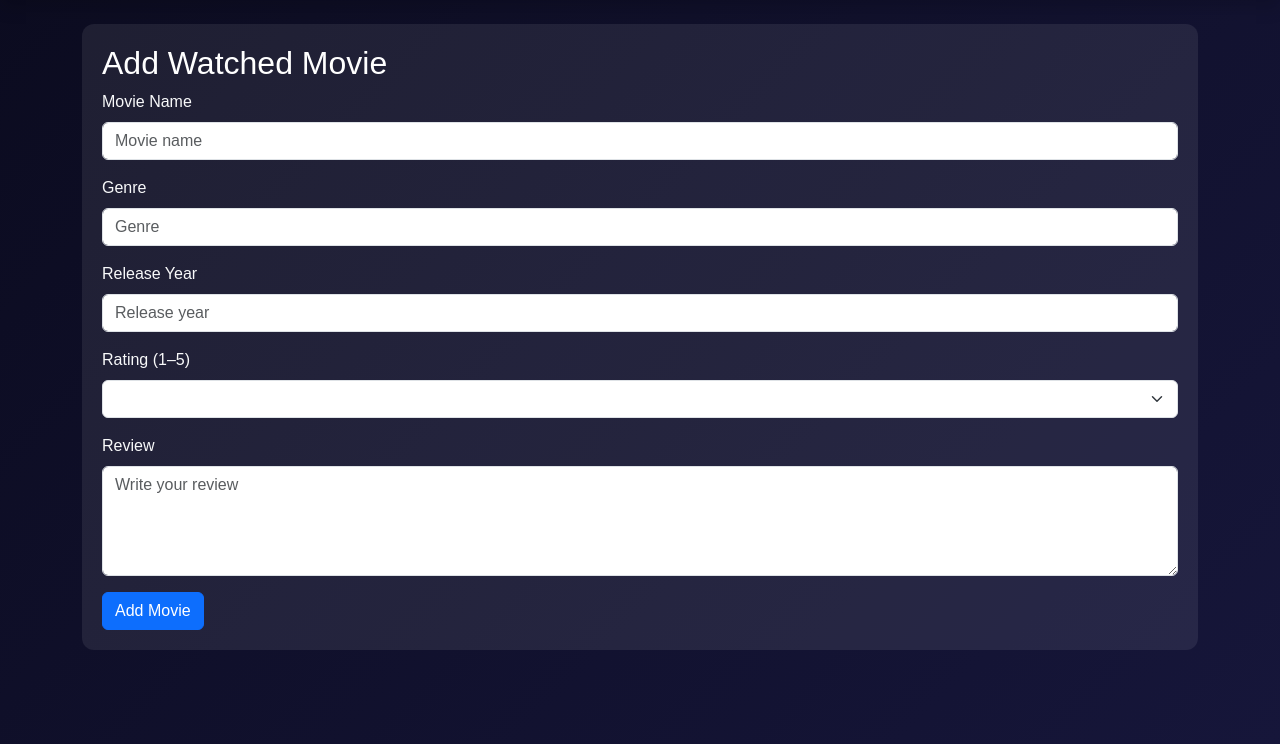
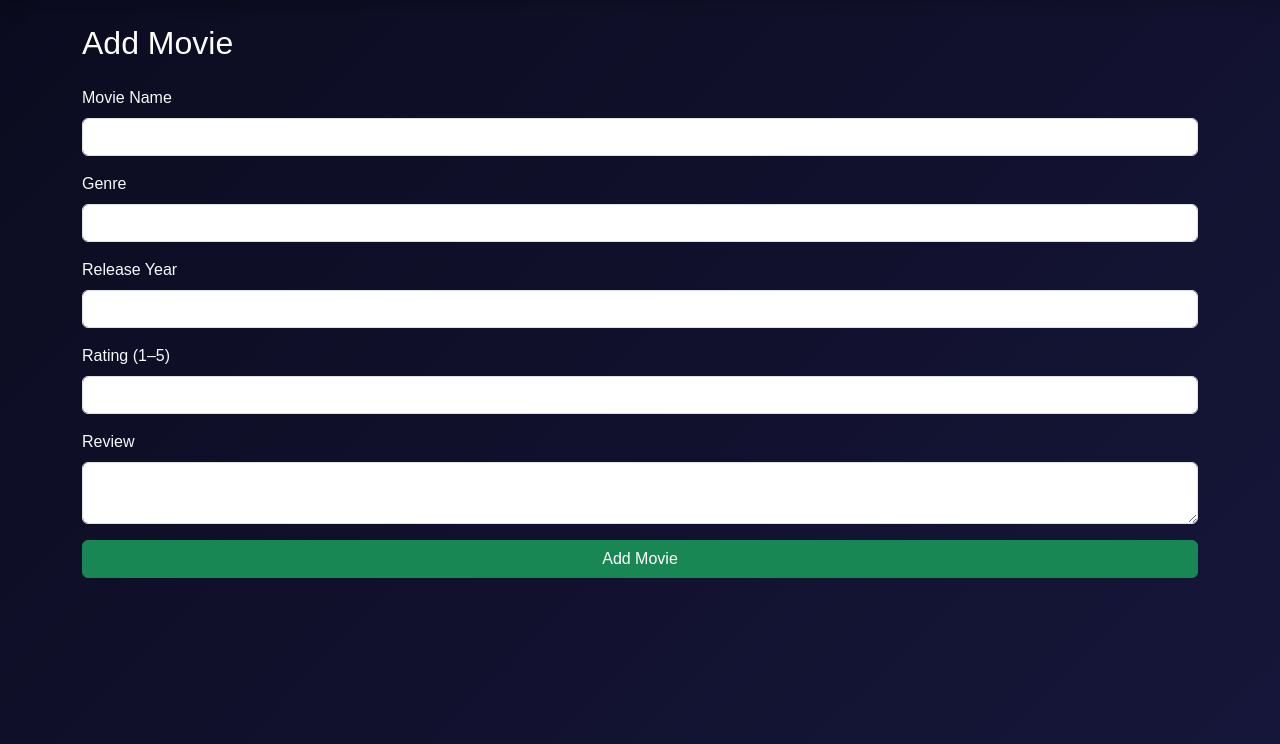
Before and after one commit to arranjan681/ReelLog, a Flask app: template templates/add_movie.html in a window 1280 px wide. Shown: the part 56-800 px from the top of the page. Run offline with Flask 3, Linux system fonts and the light colour scheme; the template is opened without the code that fills it: values that come from a table or form of the project are taken from there, others are empty.

Commit message:
Update add_movie.html

```diff
--- a/templates/add_movie.html
+++ b/templates/add_movie.html
@@ -1,42 +1,38 @@
 {% extends 'base.html' %}
 {% block content %}
-<div class="form-box">
-    <h2>Add Watched Movie</h2>
+<h2 class="mb-4">Add Movie</h2>
 
 <form method="POST">
     {{ form.hidden_tag() }}
 
     <div class="mb-3">
         {{ form.movie_name.label(class="form-label") }}
-            {{ form.movie_name(class="form-control", placeholder="Movie name") }}
+        {{ form.movie_name(class="form-control") }}
     </div>
 
     <div class="mb-3">
         {{ form.genre.label(class="form-label") }}
-            {{ form.genre(class="form-control", placeholder="Genre") }}
+        {{ form.genre(class="form-control") }}
     </div>
 
     <div class="mb-3">
         {{ form.release_year.label(class="form-label") }}
-            {{ form.release_year(class="form-control", placeholder="Release year") }}
+        {{ form.release_year(class="form-control") }}
     </div>
 
     <div class="mb-3">
         {{ form.rating.label(class="form-label") }}
-            {{ form.rating(class="form-select") }}
-        </div>
-
-        <div class="mb-3">
-            {{ form.poster_url.label(class="form-label") }}
-            {{ form.poster_url(class="form-control", placeholder="Paste poster image URL") }}
+        {{ form.rating(class="form-control") }}
     </div>
 
     <div class="mb-3">
         {{ form.review.label(class="form-label") }}
-            {{ form.review(class="form-control", rows="4", placeholder="Write your review") }}
+        {{ form.review(class="form-control") }}
     </div>
 
-        {{ form.submit(class="btn btn-primary") }}
+    <div class="d-grid">
+        {{ form.submit(class="btn btn-success") }}
+    </div>
 </form>
-</div>
+
 {% endblock %}
```
Lines whose indentation alone changed are shown as unchanged.
